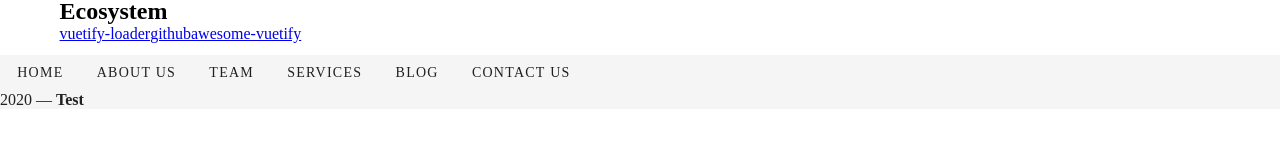
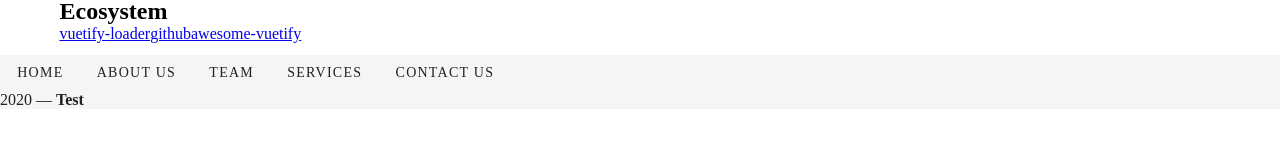
Before and after one commit to SacleuxBenoit/testvuejs, a Vue app in the folder testvuejs/: page / in a window 1280 px wide. Shown: the part 241-384 px from the top of the page. Built offline with nearby package versions, Linux system fonts and the light colour scheme.

Commit message:
delete the part blog in the components Footer.vue

```diff
--- a/testvuejs/src/components/Footer.vue
+++ b/testvuejs/src/components/Footer.vue
@@ -36,7 +36,6 @@
         'About Us',
         'Team',
         'Services',
-        'Blog',
         'Contact Us',
       ],
     }),
```
